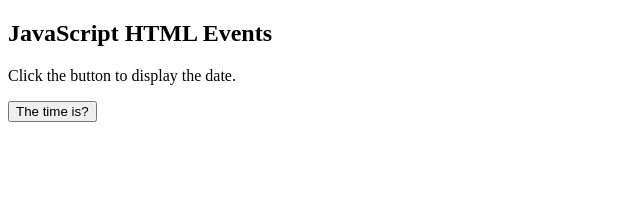
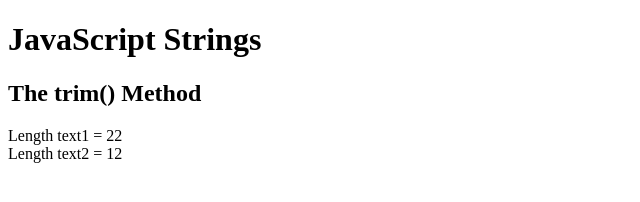
Before and after one commit to rahimbd296345/JavaScript-Tutorial, a website: page assistant.html in a window 1280 px wide. Shown: the whole page, without its empty margins (0-640 px from the left). Drawn offline with Linux system fonts and the light colour scheme.

Commit message:
Update now

```diff
--- a/assistant.html
+++ b/assistant.html
@@ -2,18 +2,18 @@
 <html>
 <body>
 
-<h2>JavaScript HTML Events</h2>
-<p>Click the button to display the date.</p>
-
-<button onclick="displayDate()">The time is?</button>
-
-<script>
-  function displayDate() {
-    document.getElementById("demo").innerHTML = Date();
-  }
-</script>
+<h1>JavaScript Strings</h1>
+<h2>The trim() Method</h2>
 
 <p id="demo"></p>
 
+<script>
+  let text1 = "     Hello World!     ";
+  let text2 = text1.trim();
+
+  document.getElementById("demo").innerHTML =
+    "Length text1 = " + text1.length + "<br>Length text2 = " + text2.length;
+</script>
+
 </body>
 </html>
```
Also changed, not shown: app.js (+10 -2 lines), index.html (+5 -5 lines).
